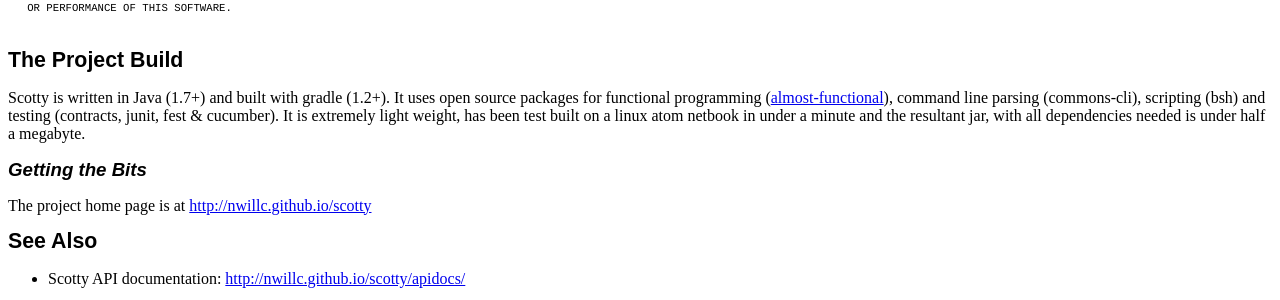
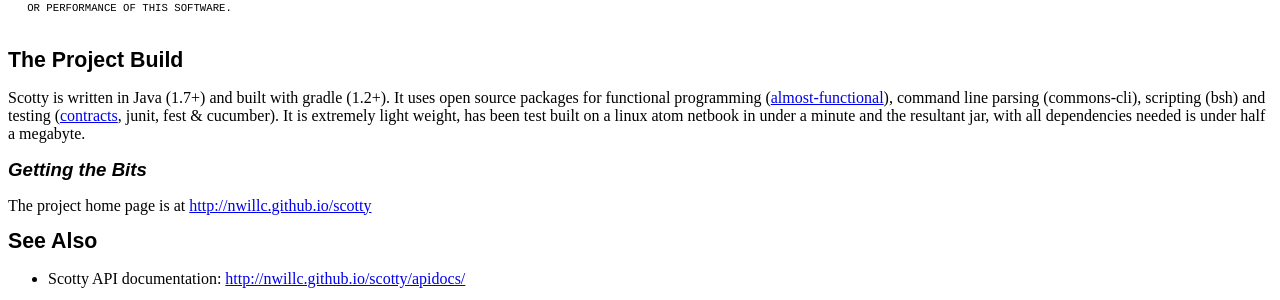
Before and after one commit to nwillc/scotty, a Jekyll site: the page scotty.html, which Jekyll copies as it is, in a window 1280 px wide and 900 px high, scrolled down 8724 px. Shown: the part 533-833 px from the top of the window. Built offline with Jekyll 4.4.1, drawn with Linux system fonts in a browser that asks for light colours; Markdown is read by kramdown in place of the engine named in the settings; some of the changed lines change nothing that is shown.

Commit message:
Manual updates

```diff
--- a/scotty.html
+++ b/scotty.html
@@ -5,7 +5,7 @@
 	<TITLE>Simple Configuration Transformation Tool</TITLE>
 	<META NAME="GENERATOR" CONTENT="OpenOffice 4.0.1  (Unix)">
 	<META NAME="CREATED" CONTENT="20130504;14425700">
-	<META NAME="CHANGED" CONTENT="20140704;13393900">
+	<META NAME="CHANGED" CONTENT="20140704;13471900">
 	<META NAME="version" CONTENT="1.6">
 	<STYLE TYPE="text/css">
 	<!--
@@ -911,10 +911,10 @@
 uses open source packages for functional programming
 (<A HREF="http://nwillc.github.io/almost-functional">almost-functional</A>),
 command line parsing (commons-cli), scripting (bsh) and testing
-(contracts, junit, fest  &amp; cucumber).  It is extremely light
-weight, has been test built on a linux atom netbook in under a minute
-and the resultant jar, with all dependencies needed is under half a
-megabyte.</P>
+(<A HREF="http://nwillc.github.io/jdk_contract_tests/">contracts</A>,
+junit, fest  &amp; cucumber).  It is extremely light weight, has been
+test built on a linux atom netbook in under a minute and the
+resultant jar, with all dependencies needed is under half a megabyte.</P>
 <H2 CLASS="western"><A NAME="__RefHeading__728_1030085182"></A>Getting
 the Bits</H2>
 <P>The project home page is at <A HREF="http://nwillc.github.io/scotty">http://nwillc.github.io/scotty</A></P>
```
